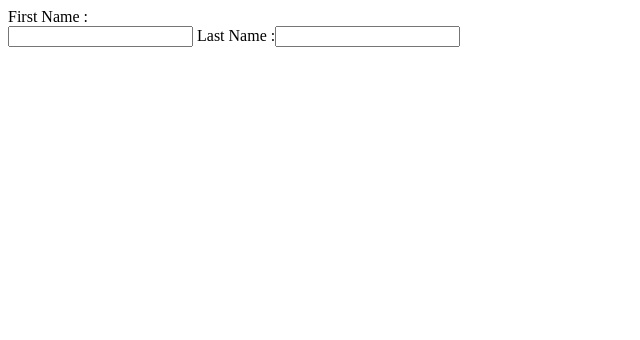
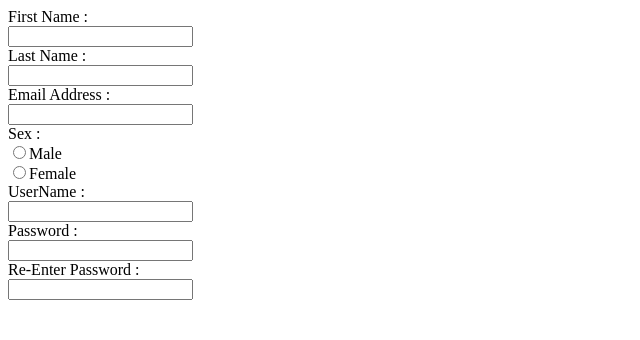
Before and after one commit to madhavthatavarthi/Events-Detail, a plain HTML site: page index.html in a window 1280 px wide. Shown: the whole page, without its empty margins (0-640 px from the left). Drawn offline with Linux system fonts and the light colour scheme.

Commit message:
index.html

```diff
--- a/index.html
+++ b/index.html
@@ -5,8 +5,17 @@
 </head>
 <body>
 <form>
-	First Name :<br><input type="text" name = "first name">
-	Last Name :<input type="text" name = "last name">
+	First Name :<br><input type="text" name = "first name"><br>
+	Last Name :<br><input type="text" name = "last name"><br>
+	Email Address :<br><input type="text" name = "Email Address"><br>
+	Sex :<br><input type="radio" name="sex" value="male">Male<br>
+	<input type="radio" name="sex" value="female">Female<br>
+	UserName :<br><input type = "text" name="username"><br>
+	Password :<br><input type = "password" name="password"><br>
+	Re-Enter Password :<br><input type = "password" name="password"><br>
+	<br> <br><align = "centre" input type="submit" name="button" value = "sign up">
+
+
 </form>
 </body>
 </html>
```
